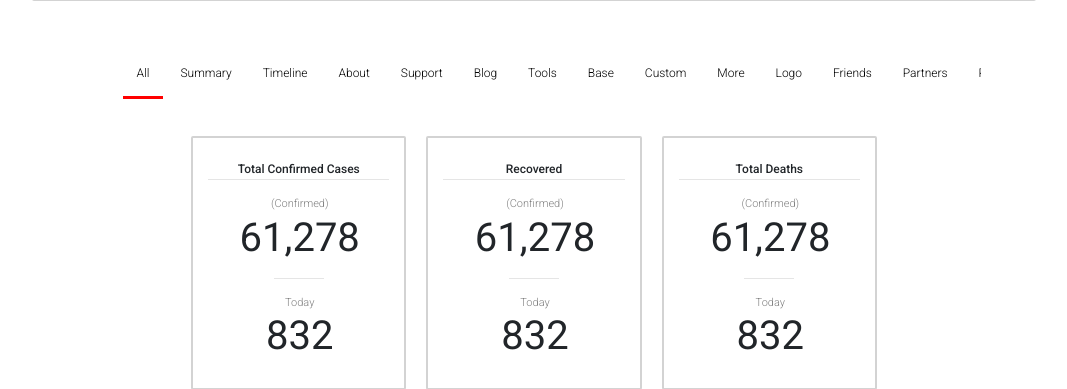
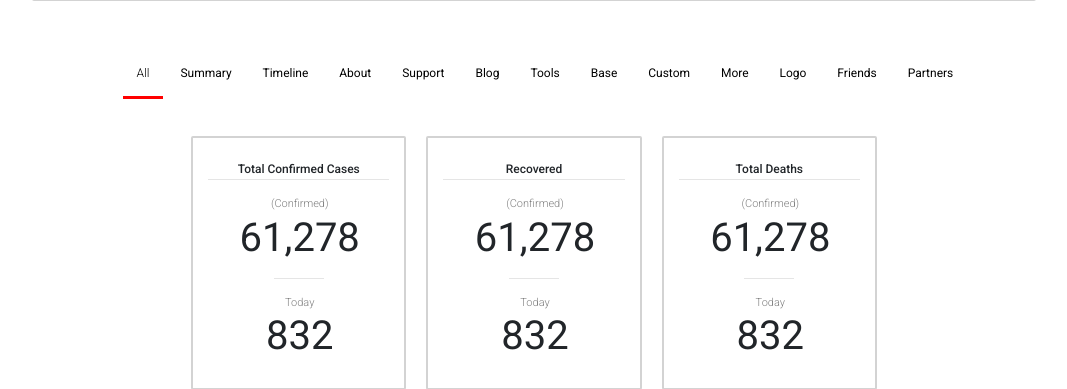
Before and after one commit to harmano/covid19099919-site-v1, a PHP site: page /stats.html in a window 1280 px wide. Shown: the part 467-856 px from the top of the page, without its empty margins (96-1163 px from the left). Run offline with PHP 8.4, Linux system fonts and the light colour scheme; some libraries are stand-ins or nearby versions.

Commit message:
update site period

```diff
--- a/assets/css/style.css
+++ b/assets/css/style.css
@@ -48,7 +48,7 @@ html, body {
 }
 
 /* Style the links inside the navigation bar */
-.topnav a {
+.topnav button {
   float: left;
   display: block;
   color: black;
@@ -61,16 +61,20 @@ html, body {
   font-weight: 300;
   font-size: 12px;
 }
-
-.scrollmenu a:hover {
+.tablinks{
+  background-color: white;
+  border: none;
+}
+.scrollmenu button:hover {
   border-bottom: 3px solid red;
   font-family: 'Roboto', sans-serif;
-  font-weight: 300;
+  font-weight: 400;
   font-size: 12px;
   text-decoration: none;
+  color: black;
 }
 
-.scrollmenu a.active {
+.scrollmenu button.active {
   border-bottom: 3px solid red;
   font-family: 'Roboto', sans-serif;
   font-weight: 300;
@@ -111,7 +115,7 @@ text-align: center;
 margin-left: 3%;
 font-size: 10px;
 }
-div.scrollmenu a {
+div.scrollmenu button {
   display: inline-block;
   color: black;
   text-align: center;
@@ -696,7 +700,20 @@ opacity: 1;
   margin-left:4px;
 }
 /*................. Images .....................*/
+}
 
+.bg-image-w{
+  /* The image used */
+
+  background-image: url(".../assets/images/canada_wallpaper.jpg");
+  /* Full height */
+  height: 50%;
+
+  /* Center and scale the image nicely */
+  background-position: center;
+  background-repeat: no-repeat;
+  background-size: cover;
+}
 .brand-logo{
   width: 140px;
   margin-top: -10px;
--- a/stats.html
+++ b/stats.html
@@ -170,21 +170,21 @@
 <div class="container-top container-v2">
     <div style="margin-bottom: 20px; margin-top:-20px;" class="row">
       <div class="scrollmenu">
-        <a class="tablinks" onclick="openCity(event, 'fullSTATS')" id="defaultOpen">All</a>
-        <a class="tablinks"  onclick="openCity(event, 'summary')">Summary</a>
-        <a class="tablinks" onclick="openCity(event, 'timeline')">Timeline</a>
-        <a class="tablinks" >About</a>
-        <a class="tablinks" >Support</a>
-        <a class="tablinks" >Blog</a>
-        <a class="tablinks" >Tools</a>
-        <a class="tablinks" >Base</a>
-        <a class="tablinks" >Custom</a>
-        <a class="tablinks" >More</a>
-        <a class="tablinks" >Logo</a>
-        <a href="#friends">Friends</a>
-        <a >Partners</a>
-        <a >People</a>
-        <a >Sources</a>
+        <button class="tablinks" onclick="openCity(event, 'fullSTATS')" id="defaultOpen">All</button>
+        <button class="tablinks"  onclick="openCity(event, 'summary')">Summary</button>
+        <button class="tablinks" onclick="openCity(event, 'timeline')">Timeline</button>
+        <button class="tablinks" >About</button>
+        <button class="tablinks" >Support</button>
+        <button class="tablinks" >Blog</button>
+        <button class="tablinks" >Tools</button>
+        <button class="tablinks" >Base</button>
+        <button class="tablinks" >Custom</button>
+        <button class="tablinks" >More</button>
+        <button class="tablinks" >Logo</button>
+        <button class="tablinks">Friends</button>
+        <button class="tablinks">Partners</button>
+        <button class="tablinks">People</button>
+        <button class="tablinks">Sources</button>
       </div>
     </div>
     <!---------- ALL Full Stats --------->
@@ -317,7 +317,7 @@
         </div>
       </div>
       <!---------- Timeline --------->
-      <div class="">
+      <div id="timeline-2"  class="">
         <h1 class="header-1-text">Full Timeline</h1>
         <hr class="underline-small">
         <p style="margin-bottom:40px;"CLASS="paragraph-text">Lorem ipsum dolor sit amet, consectetur adipiscing elit, sed do eiusmod tempor incididunt ut labore et dolore magna aliqua. Ut enim ad minim veniam</p>
```
Also changed, not shown: index.html (+10 -8 lines), assets/images/canada_wallpaper.jpg (added).
